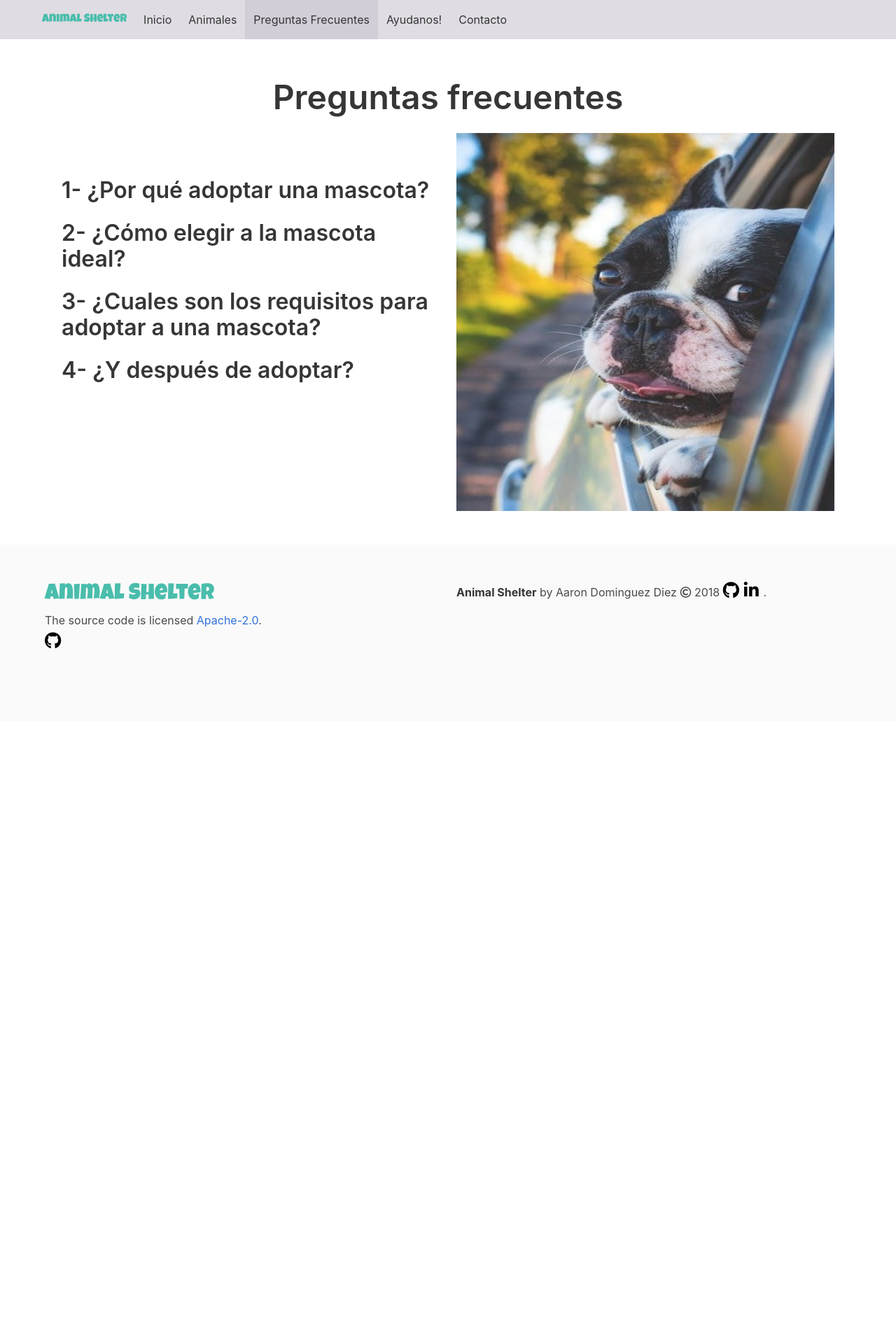
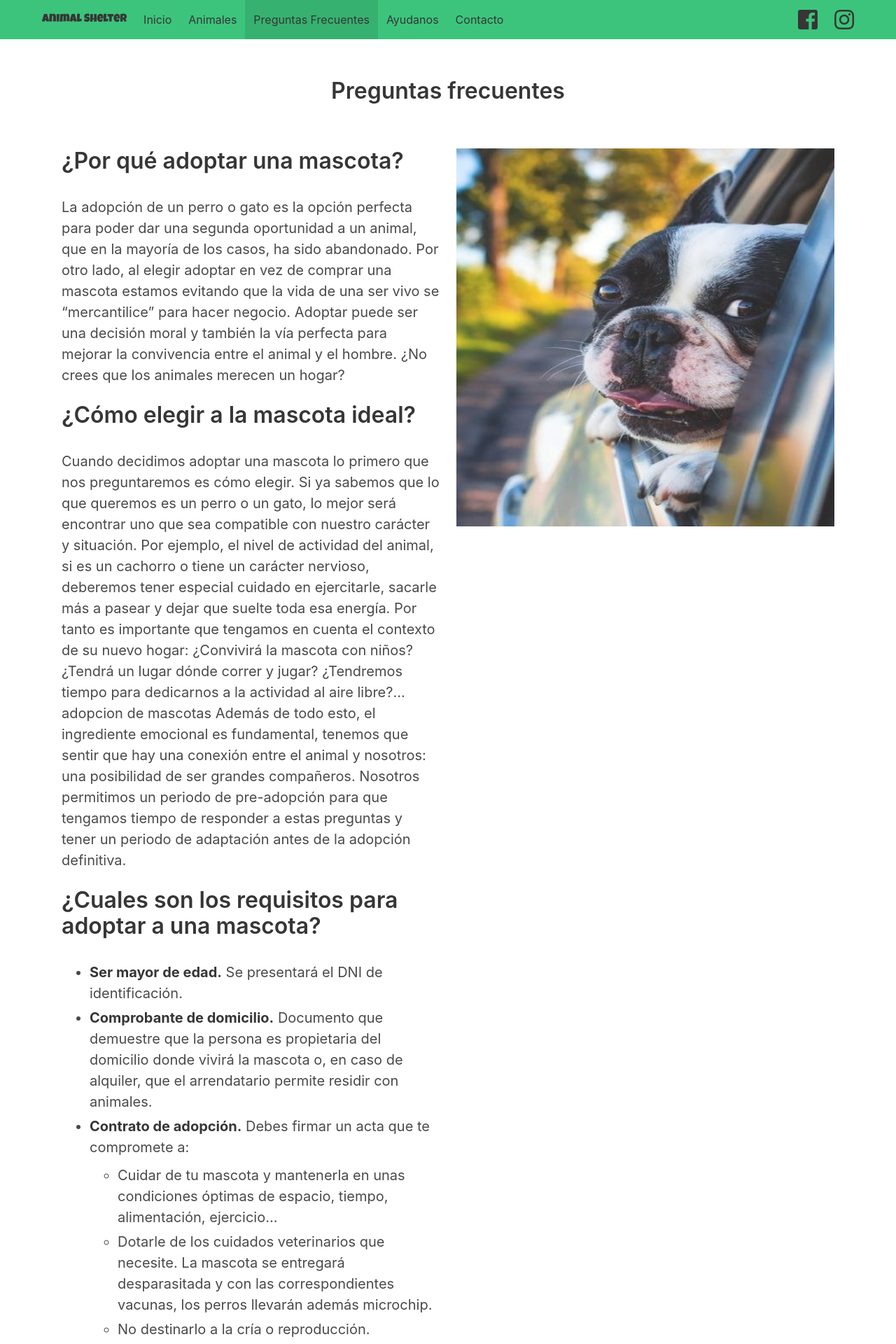
Before and after one commit to arponpes/Animal-Shelter, a Django app: page /preguntas-frequentes in a window 1280 px wide. Shown: the top 1920 px of the page at 70% size. Before the commit the page ends 926 px from the top, so only its background shows below. Run offline with Django 3.2, Linux system fonts and the light colour scheme; some libraries are stand-ins or nearby versions.

Commit message:
feat fonts sizes

```diff
--- a/static/css/styles.scss
+++ b/static/css/styles.scss
@@ -1,16 +1,13 @@
-$button-color:#FC4A1A;
-
-// @import "../../node_modules/bulma/sass/utilities/initial-variables";
-// @import "../../node_modules/bulma/sass/utilities/functions";
-// @import "../../node_modules/bulma/sass/utilities/derived-variables";
-// @import "../../node_modules/bulma/sass/layout/footer.sass";
-// @import "../../node_modules/bulma/bulma";
 html {
     overflow-y: auto;
 }
 
+.logo-font {
+    font-family: 'Luckiest Guy', cursive;
+}
+
 .logo {
-    color: #4abdac;
+    color: #3CC47C;
     font-family: 'Luckiest Guy', cursive;
 }
 
@@ -94,10 +91,14 @@ $break-large: 1200px;
 .margin-top {
     margin-top: 4rem;
 }
+.margin-top-less{
+    margin-top: 2rem;
+}
 
 .faq {
     display: none;
 }
+
 .contenedor {
     padding: 0;
     margin: 0;
@@ -119,29 +120,23 @@ $break-large: 1200px;
     margin: 10px;
 }
 
-
 @import "../../node_modules/bulma/sass/utilities/initial-variables";
 @import "../../node_modules/bulma/sass/utilities/functions";
-
 // 2. Set your own initial variables
 // Update blue
-$fresh: #4abdac;
+$fresh: #3CC47C;
 // Add pink and its invert
 $vermillion: #FC4A1A;
 $sunshine: #F7B733;
 $clean: #DFDCE3;
 // Add a serif family
-
 // 3. Set the derived variables
 // Use the new pink as the primary color
 $primary: $fresh;
 // Use the existing orange as the danger color
 // Use the new serif family
-
-$light: $clean;
-
+$light: $fresh;
 // 5. Add new color variables to the color map.
 @import "../../node_modules/bulma/sass/utilities/derived-variables";
-
 // 6. Import the rest of Bulma
 @import "../../node_modules/bulma/bulma";
--- a/webapp/templates/webapp/_navbar.html
+++ b/webapp/templates/webapp/_navbar.html
@@ -7,7 +7,7 @@
   <div class="container">
     <div class="navbar-brand">
       <a class="navbar-item" href="{% url 'home' %}">
-        <p class="logo">Animal Shelter</p>
+        <p class="logo-font">Animal Shelter</p>
       </a>
       <div class="navbar-burger burger" data-target="navbar_content">
         <span></span>
@@ -21,8 +21,13 @@
         <a class="navbar-item {% if request.get_full_path == home_url %}is-active{% endif %}" id="home" href="{% url 'home' %}">Inicio</a>
         <a class="navbar-item {% if request.get_full_path == animals_url %}is-active{% endif %}" id="animals" href="{% url 'animals' %}">Animales</a>
         <a class="navbar-item {% if request.get_full_path == frequentQuestions_url %}is-active{% endif %}" id="frequentQuestions" href="{% url 'frequentQuestions' %}">Preguntas Frecuentes</a>
-        <a class="navbar-item {% if request.get_full_path == help_url %}is-active{% endif %}" id="help" href="{% url 'help' %}">Ayudanos!</a>
+        <a class="navbar-item {% if request.get_full_path == help_url %}is-active{% endif %}" id="help" href="{% url 'help' %}">Ayudanos</a>
         <a class="navbar-item {% if request.get_full_path == contact_url %}is-active{% endif %}" id="contact" href="{% url 'contact' %}">Contacto</a>
+      </div>
+      <div class="navbar-end">
+
+        <a class="navbar-item fa-2x" href="https://www.facebook.com/"><i class="fab fa-facebook-square"></i></a>
+        <a class="navbar-item fa-2x" href="https://www.instagram.com/?hl=es"><i class="fab fa-instagram "></i></a>
       </div>
     </div>
   </div>
--- a/webapp/templates/webapp/frequent_questions.html
+++ b/webapp/templates/webapp/frequent_questions.html
@@ -4,14 +4,15 @@
 {% include 'webapp/_navbar.html'%}
 <div class="container">
     <section class="section">
-        <h1 class="title center margin-top is-1"> Preguntas frecuentes</h1>
+        <h1 class="title center margin-top"> Preguntas frecuentes</h1>
+        <div class="margin-top">
     <div class="columns margin-top">
         <div class="column is-half-desktop">
-            <div class="content is-medium margin-top">
-                <a class="title display">
-                    1- ¿Por qué adoptar una mascota?
-                </a>
-                <p class="show faq">
+            <div class="content is-medium">
+                <label class="title">
+                    ¿Por qué adoptar una mascota?
+                </label>
+                <p class="margin-top-less">
                     La adopción de un perro o gato es la opción perfecta para poder dar una segunda oportunidad a un animal, que en la mayoría
                     de los casos, ha sido abandonado. Por otro lado, al elegir adoptar en vez de comprar una mascota estamos
                     evitando que la vida de una ser vivo se “mercantilice” para hacer negocio. Adoptar puede ser una decisión
@@ -20,10 +21,10 @@
                 </p>
             </div>
             <div class="content is-medium">
-                <a class="title display2">
-                    2- ¿Cómo elegir a la mascota ideal?
-                </a>
-                <p class="show2 faq">
+                <label class="title">
+                    ¿Cómo elegir a la mascota ideal?
+                </label>
+                <p class="margin-top-less">
                     Cuando decidimos adoptar una mascota lo primero que nos preguntaremos es cómo elegir. Si ya sabemos que lo que queremos es
                     un perro o un gato, lo mejor será encontrar uno que sea compatible con nuestro carácter y situación.
                     Por ejemplo, el nivel de actividad del animal, si es un cachorro o tiene un carácter nervioso, deberemos
@@ -37,10 +38,10 @@
                 </p>
             </div>
             <div class="content is-medium">
-                <a class="title display3">
-                    3- ¿Cuales son los requisitos para adoptar a una mascota?
-                </a>
-                <div class="show3 faq">
+                <label class="title">
+                    ¿Cuales son los requisitos para adoptar a una mascota?
+                </label>
+                <div class="margin-top-less">
                     <ul>
                         <li>
                             <strong> Ser mayor de edad.</strong> Se presentará el DNI de identificación.</li>
@@ -64,10 +65,10 @@
                 </div>
             </div>
             <div class="content is-medium">
-                <a class="title display4">
-                    4- ¿Y después de adoptar?
-                </a>
-                <p class="show4 faq">
+                <label class="title">
+                    ¿Y después de adoptar?
+                </label>
+                <p class="margin-top-less">
                     Es importante contar con tiempo para adaptarnos a la nueva situación, tanto para el animal como para nosotros. adopcion de
                     perros Lo recomendable es que desde el primer momento las normas estén claras, sepa dónde comer, dónde
                     dormir, dónde hacer sus necesidades, cómo comportarse… pero paciencia, el periodo de adaptación lleva
@@ -75,14 +76,15 @@
                     o abandono y tienen que recuperar la confianza.
                 </p>
             </div>
-        </div>
 
+    </div>
     <div class="column is-half-desktop is-hidden-mobile">
         <figure class="image is-1by1">
             <img src='{% static "img/faq.jpeg" %}' alt="">
         </figure>
     </div>
 </div>
+</div>
 </section>
 </div>
 <script src="{% static 'js/faq.js' %}"></script>
```
Also changed, not shown: webapp/templates/webapp/_pagination.html (+12 -10 lines), webapp/templates/webapp/animal_detail.html (+6 -4 lines), webapp/templates/webapp/animals.html (+5 -4 lines), webapp/templates/webapp/contact.html (+18 -38 lines), webapp/templates/webapp/help.html (+15 -9 lines), webapp/templates/webapp/home.html (+16 -10 lines), static/css/styles.css, 1 other file.
